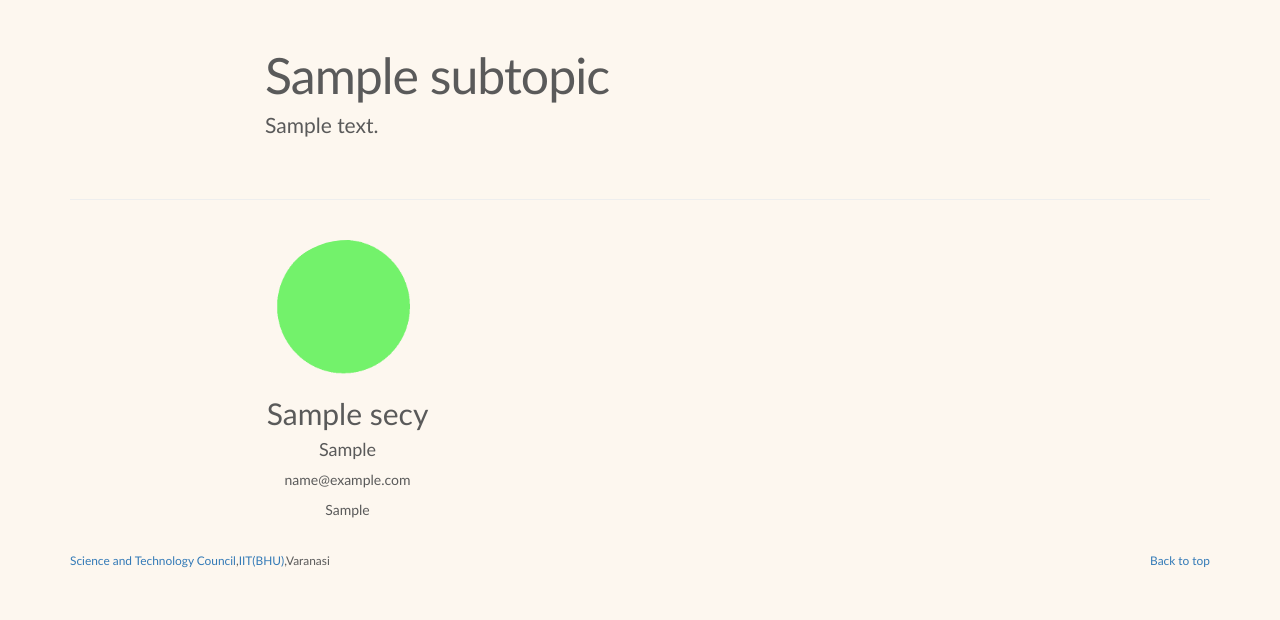
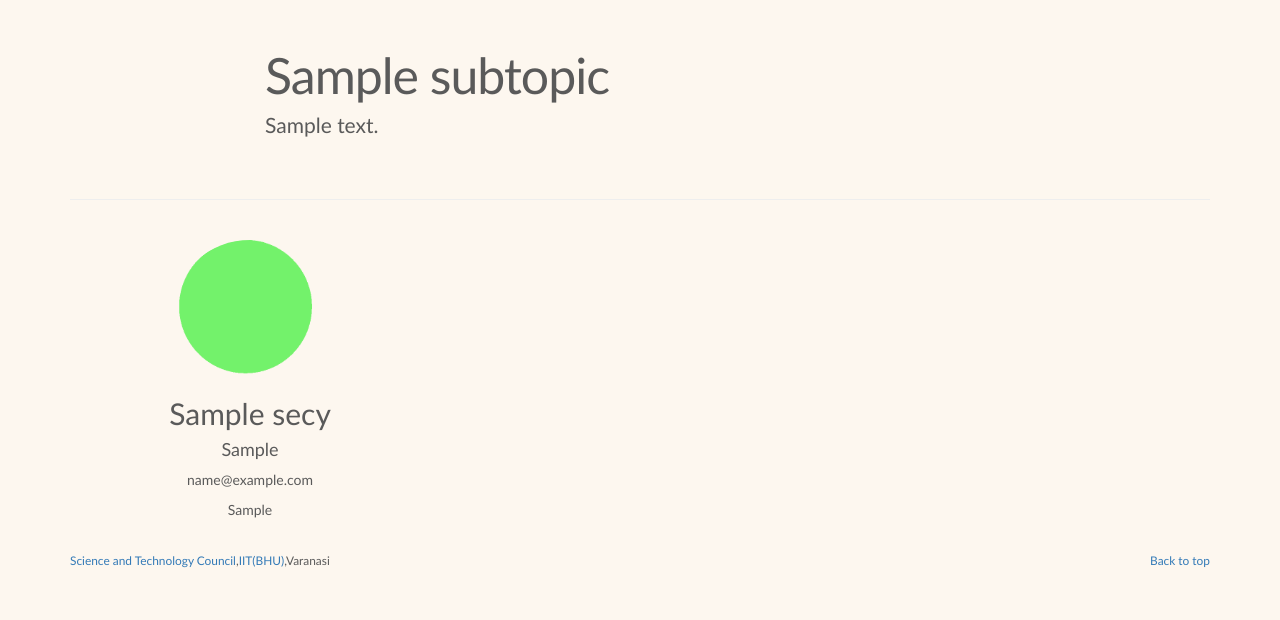
Before and after one commit to s0nskar/sntc, a Django app: a page that uses templates/sae.html in a window 1280 px wide. Shown: the part 870-1490 px from the top of the page. Run offline with Django 3.2, Linux system fonts and the light colour scheme; tables that the repository leaves empty hold one stand-in row (values such as "Sample post"); some libraries are stand-ins or nearby versions.

Commit message:
secy circles pulled to left

```diff
--- a/templates/index.html
+++ b/templates/index.html
@@ -217,7 +217,7 @@
     <div class="container marketing">
       <div class="row">
         {% for secy in secys %}
-        <div class="col-lg-4  col-lg-push-1">
+        <div class="col-lg-4">
           <img class="img-circle" src="/static/css/images/green_circle.png" alt="Generic placeholder image" width="140" height="auto">
           <h2>{{secy.name}}</h2>
           <h4>{{secy.post}}</h4>
--- a/templates/sae.html
+++ b/templates/sae.html
@@ -182,7 +182,7 @@
     <div class="container marketing">
       <div class="row">
         {% for secy in secys %}
-        <div class="col-lg-4  col-lg-push-1">
+        <div class="col-lg-4">
           <img class="img-circle" src="/static/css/images/green_circle.jpg" alt="Generic placeholder image" width="140" height="auto">
           <h2>{{secy.name}}</h2>
           <h4>{{secy.post}}</h4>
```
